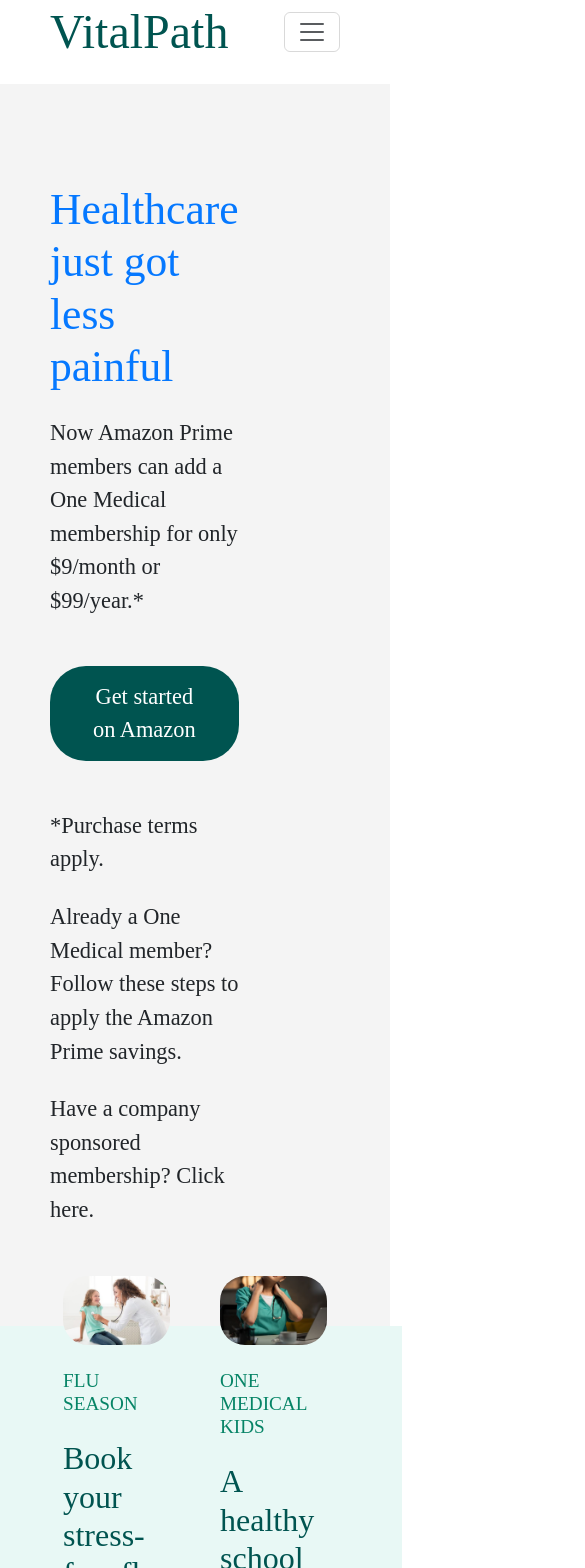
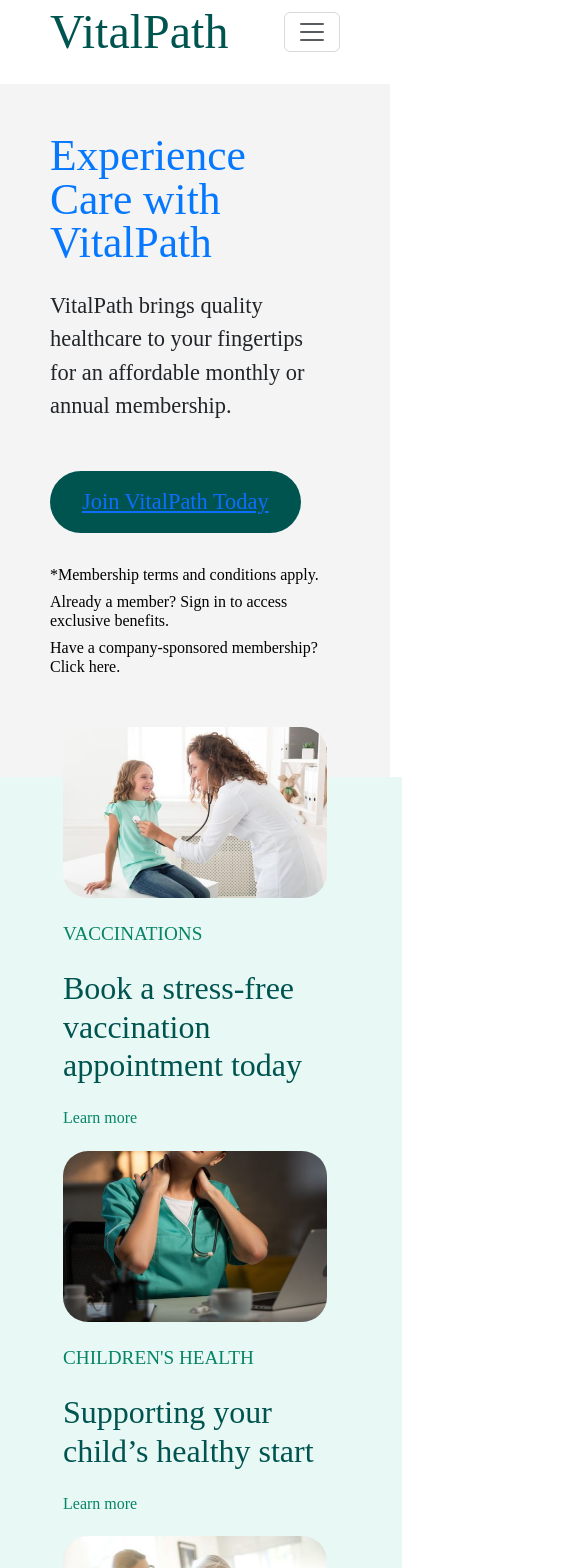
Before and after one commit to LinoKhan1/healthcare, a React (Vite) app: page / in a window 390 px wide. Shown: the part 20-1588 px from the top of the page, 585 px wide, since content can reach past the window. Built offline with nearby package versions, Linux system fonts and the light colour scheme; a web font is replaced by a local one.

Commit message:
feat(home-page): changed texts

```diff
--- a/src/pages/home/Home.jsx
+++ b/src/pages/home/Home.jsx
@@ -1,5 +1,5 @@
 import React from "react";
-import 'bootstrap/dist/css/bootstrap.min.css';
+import { Link } from "react-router-dom";
 import './home.scss';
 import { FontAwesomeIcon } from '@fortawesome/react-fontawesome';
 import Care_one from '../../assets/images/care_one.png';
@@ -9,8 +9,6 @@
 import { faCheckCircle } from '@fortawesome/free-solid-svg-icons';
 import { faMedrt, faAirbnb, faGoogle, faMedium } from '@fortawesome/free-brands-svg-icons';
 import Medical from '../../assets/video/medical.mp4';
-import '../../styles/global.scss';
-
 
 const Home = () => {
     return (
@@ -20,276 +18,234 @@
                     {/** Hero Section */}
                     <div className="hero-section">
                         <section className="section">
-
                             <div className="row">
-                                <div className="col">
+                                <div className="col-lg-7">
+                                    <div className="hero-text">
                                         <h1 className="display-1">
-                                        Healthcare just got less painful
+                                            Experience Care with VitalPath
                                         </h1>
                                         <p>
-                                        Now Amazon Prime members can add a One Medical membership for only $9/month or $99/year.*
-                                    </p>
-                                    <button className="primary-btn">Get started on Amazon</button>
-                                    <p>
-                                        *Purchase terms apply.
-                                    </p>
-                                    <p>
-                                        Already a One Medical member? Follow these steps to apply the Amazon Prime savings.
-                                    </p>
-                                    <p>
-                                        Have a company sponsored membership? Click here.
+                                            VitalPath brings quality healthcare to your fingertips for an affordable monthly or annual membership.
                                         </p>
 
+                                        <button className="primary-btn">
+                                            <Link className="link" to="/contact">
+                                                Join VitalPath Today
+                                            </Link>
+                                        </button>
+                                        <h3>
+                                            *Membership terms and conditions apply.
+                                        </h3>
+                                        <h3>
+                                            Already a member? Sign in to access exclusive benefits.
+                                        </h3>
+                                        <h3>
+                                            Have a company-sponsored membership? Click here.
+                                        </h3>
                                     </div>
-                                <div className="col">
-                                    <img src="" alt="" />
-
+                                </div>
+                                <div className="col-lg-5 hero-image">
+                                    {/* Add an image or animation here */}
+                                </div>
+                            </div>
+                        </section>
                     </div>
 
-                            </div>
-                        </section>
-
-
-                    </div>
-
-
                     {/** Services Section */}
-
                     <div className="services-section">
                         <section className="section">
                             <div className="row service-preview">
-
                                 <div className="col">
                                     <img className="img-fluid" src={Care_three} alt="" />
                                     <h1>
-                                        FLU SEASON
+                                        VACCINATIONS
                                     </h1>
                                     <h2>
-                                        Book your stress-free flu shot today
+                                        Book a stress-free vaccination appointment today
                                     </h2>
                                     <h3>
                                         Learn more
                                     </h3>
-
-
                                 </div>
                                 <div className="col">
                                     <img className="img-fluid" src={Care_one} alt="" />
-                                    <h1>ONE MEDICAL KIDS</h1>
-                                    <h2>A healthy school year starts here</h2>
-                                    <h3>Learn more </h3>
-
+                                    <h1>CHILDREN'S HEALTH</h1>
+                                    <h2>Supporting your child’s healthy start</h2>
+                                    <h3>Learn more</h3>
                                 </div>
                                 <div className="col">
                                     <img className="img-fluid" src={Care_two} alt="" />
-                                    <h1>AMAZON PHARMACY</h1>
-                                    <h2>Finally, a pharmacy that really delivers</h2>
-                                    <h3>Learn more </h3>
-
+                                    <h1>PHARMACY SERVICES</h1>
+                                    <h2>Convenient, reliable pharmacy delivery options</h2>
+                                    <h3>Learn more</h3>
                                 </div>
                             </div>
                             <div className="row view-services">
                                 <h1 className="display-1">
-
-                                    Get care today for
+                                    Get personalized care for
                                 </h1>
                                 <h1 className="display-1">
-                                    erectile dysfunction
-
+                                    all your healthcare needs
                                 </h1>
                                 <h3>
+                                    <Link to="/services">
                                         See all our services
+                                    </Link>
                                 </h3>
-
                             </div>
                         </section>
                     </div>
 
-
-
                     {/** About Section */}
+                    <div className="about-section">
                         <section className="section">
-                        <div className="about-section">
                             <div className="preview">
                                 <h1 className="display-1">
-                                    Fall in love with your doctor’s office
+                                    Discover the VitalPath Difference
                                 </h1>
                                 <p>
-                                    We accept most major health insurance plans for scheduled in-office and remote visits just like a typical doctor’s office, but we make it faster, easier, and more enjoyable to get care.
-
-
+                                    VitalPath accepts most major health insurance plans for in-office and virtual appointments. We provide fast, friendly, and personalized healthcare.
                                 </p>
-                                <h3> See if we're in network with your insurance</h3>
-
+                                <h3>Check if your insurance is accepted</h3>
                             </div>
-
                             <div className="row">
                                 <div className="col">
                                     <FontAwesomeIcon icon={faMedrt} style={{ color: '#00ab6c', fontSize: '5rem' }} />
-                                    <p>Same/next-day appointments, in person or over video, that start on time</p>
+                                    <p>Convenient, same-day or next-day appointments</p>
                                     <h3>Learn more</h3>
-
                                 </div>
                                 <div className="col">
                                     <FontAwesomeIcon icon={faMedrt} style={{ color: '#00ab6c', fontSize: '5rem' }} />
-                                    <p>Longer appointments so you don’t feel rushed</p>
+                                    <p>Extended appointment times so you never feel rushed</p>
                                     <h3>Discover the difference</h3>
-
-
                                 </div>
                                 <div className="col">
                                     <FontAwesomeIcon icon={faMedrt} style={{ color: '#00ab6c', fontSize: '5rem' }} />
-                                    <p>Drop-in lab services at our offices to save you extra trips</p>
+                                    <p>Comprehensive lab services at our locations</p>
                                     <h3>Explore lab services</h3>
-
                                 </div>
                             </div>
                             <div className="row">
                                 <div className="col">
                                     <FontAwesomeIcon icon={faMedrt} style={{ color: '#00ab6c', fontSize: '5rem' }} />
-                                    <p>Covering everything from physicals and chronic care to mental health</p>
-                                    <h3>Explore care</h3>
-
+                                    <p>Access to virtual consultations and telemedicine</p>
+                                    <h3>Start a virtual visit</h3>
                                 </div>
                                 <div className="col">
                                     <FontAwesomeIcon icon={faMedrt} style={{ color: '#00ab6c', fontSize: '5rem' }} />
-                                    <p>Primary care offices in many US cities</p>
-                                    <h3>Visit us</h3>
-
-
+                                    <p>Personalized healthcare plans tailored to you</p>
+                                    <h3>Get a custom plan</h3>
                                 </div>
                                 <div className="col">
                                     <FontAwesomeIcon icon={faMedrt} style={{ color: '#00ab6c', fontSize: '5rem' }} />
-                                    <p>
-
-                                        Compassionate providers who are experts at medicine and caring
-                                    </p>
-                                    <h3>Find a provider</h3>
-
+                                    <p>Wellness programs for long-term health</p>
+                                    <h3>Explore wellness programs</h3>
                                 </div>
                             </div>
-
+                        </section>
                     </div>
-
-                    </section>
 
                     {/** Membership Section */}
                     <div className="membership-section">
                         <section className="section">
-
                             <div className="row list-options">
                                 <div className="col">
                                     <h1>
-                                        Membership gives you access to our app where you can:
+                                        VitalPath Membership includes:
                                     </h1>
                                     <ul>
                                         <li>
                                             <span><FontAwesomeIcon className="check" icon={faCheckCircle} />
-                                                Get 24/7 on-demand care nationwide via Video Chat or Treat Me Now at no extra cost
+                                                Get 24/7 on-demand care nationwide via Video Chat or Treat Me Now at no extra cost.
                                             </span>
-
                                         </li>
                                         <li>
                                             <span><FontAwesomeIcon className="check" icon={faCheckCircle} />
-                                                Get 24/7 on-demand care nationwide via Video Chat or Treat Me Now at no extra cost
+                                                Schedule same/next-day appointments easily.
                                             </span>
-
                                         </li>
                                         <li>
                                             <span><FontAwesomeIcon className="check" icon={faCheckCircle} />
-                                                Get 24/7 on-demand care nationwide via Video Chat or Treat Me Now at no extra cost
+                                                Access lab services at our offices to save you extra trips.
                                             </span>
-
                                         </li>
                                         <li>
                                             <span><FontAwesomeIcon className="check" icon={faCheckCircle} />
-                                                Get 24/7 on-demand care nationwide via Video Chat or Treat Me Now at no extra cost
+                                                Get expert care from compassionate providers.
                                             </span>
-
                                         </li>
                                         <li>
                                             <span><FontAwesomeIcon className="check" icon={faCheckCircle} />
-                                                Get 24/7 on-demand care nationwide via Video Chat or Treat Me Now at no extra cost
+                                                Access primary care offices in many US cities.
                                             </span>
-
+                                        </li>
+                                        <li>
+                                            <span><FontAwesomeIcon className="check" icon={faCheckCircle} />
+                                                Receive personalized treatment for your health needs.
+                                            </span>
                                         </li>
                                     </ul>
-                                    <h3>Learn more about One Medical membership</h3>
-
+                                    <h3>Learn more about VitalPath membership</h3>
                                 </div>
                                 <div className="col">
                                     <img className="img-fluid" src={Membership} alt="" />
-
                                 </div>
                             </div>
                             <div className="row join">
-                                <h1 className="display-1">Membership costs only $199/year.</h1>
-                                <h2>Learn more about membership </h2>
+                                <div className="col">
+                                    <h1 className="display-1">Join for just $199/year.</h1>
+                                    <h2>Learn more about membership</h2>
                                     <button className="secondary-btn">Join now</button>
-
                                 </div>
-                        </section>
-
-                    </div>
-
-
-                    {/** Testimonial Section */}
-
-                    <div className="testimonial-section">
-                        <section className="section">
-                            <h1>See what makes One Medical different</h1>
-                            <div className="testimonial-video">
-                                <video width="1200" controls>
-                                    <source src={Medical} type="video/mp4" />
-
-                                    Your browser does not support the video tag.
-
-                                </video>
-
-
                             </div>
                         </section>
                     </div>
 
+                    {/** Testimonial Section */}
+                    <div className="testimonial-section">
+                        <section className="section">
+                            <h1 className="display-1">Why Patients Choose VitalPath</h1>
+                            <div className="testimonial-video">
+                                <video width={1200} className="img-fluid" controls>
+                                    <source src={Medical} type="video/mp4" />
+                                    Your browser does not support the video tag.
+                                </video>
+                            </div>
+                        </section>
+                    </div>
 
                     {/** Partners Section */}
+                    <div className="partners-section">
                         <section className="section">
-                        <div className="partners-section">
-                            <h1>We’re an employee benefit at 8,500+ companies
-                            </h1>
-                            <div className="row">
-
-                                <div className="brand-icons">
+                            <h1 className="display-1">Trusted by Top Employers Nationwide</h1>
+                            <div className="row brand-icons" >
+                                <div className="col">
                                     <span className="icon">
                                         <FontAwesomeIcon icon={faAirbnb} size="4x" />
                                     </span>
+                                </div>
+                                <div className="col">
                                     <span className="icon">
                                         <FontAwesomeIcon icon={faGoogle} size="4x" />
                                     </span>
+                                </div>
+                                <div className="col">
                                     <span className="icon">
                                         <FontAwesomeIcon icon={faMedrt} size="4x" />
                                     </span>
+                                </div>
+                                <div className="col">
                                     <span className="icon">
                                         <FontAwesomeIcon icon={faMedium} size="4x" />
                                     </span>
                                 </div>
-                                <h3>Learn more about One Medical membership</h3>
-
                             </div>
-
+                            <h3>Learn more about VitalPath membership</h3>
+                        </section>
                     </div>
-
-
-                    </section>
-
-
-
-
                 </div>
-
             </div>
         </>
-
     );
 }
 
--- a/src/pages/home/home.scss
+++ b/src/pages/home/home.scss
@@ -2,11 +2,35 @@
 
 /* Hero Section */
 .hero-section {
+    background-color: #f4f4f4;
+
+    .section {
+        padding: 0px 0px 50px 50px;
+    }
+
+    .col-lg-7 {
+        .hero-text {
+            width: 80%;
+            margin: 50px 0;
+
             h1 {
                 color: #0578FF;
+                line-height: 1;
+            }
+
+            h3 {
+                font-size: 1rem;
+                margin: 8px 0px;
+                color: #000;
+            }
 
         }
-    background-color: #f4f4f4;
+    }
+
+    .hero-image {
+        background-image: url('../../assets/images/home-hero-image.webp');
+        background-size: cover;
+    }
 }
 
 
@@ -14,22 +38,21 @@
 .services-section {
 
     .section {
-        padding-left: 0;
-        padding-right: 0;
-        padding-top: 0;
+        padding: 0px;
     }
 
 
     .service-preview {
         background-color: #e8f8f5;
         padding: 0 50px;
+        display: flex;
+        flex-wrap: wrap;
 
-        h1,
-        h2,
-        h3 {
-            margin-top: 24px;
-            margin-bottom: 24px;
+        col {
+            flex: 1;
         }
+
+
 
         h1 {
             font-size: 1.2rem;
@@ -38,8 +61,7 @@
         }
 
         h2 {
-            font-size: 2rem;
-            font-family: 'GT-Super Regular';
+
             color: #005450;
         }
 
@@ -61,13 +83,12 @@
 
     }
 
-
     /* View Services */
     .view-services {
         text-align: center;
         position: relative;
-        padding-top: 50px;
-        padding-bottom: 50px;
+        margin-top: 50px;
+
 
         h1 {
             color: #005450;
@@ -76,10 +97,15 @@
 }
 
 /* About Section */
+.home-page {
     .about-section {
 
         text-align: center;
         margin: auto;
+
+        .section {
+            padding: 50px 50px;
+        }
 
         h1 {
             color: #005450;
@@ -89,19 +115,37 @@
         .preview {
             width: 60%;
             margin: auto;
-        padding: 50px 0;
+            margin-bottom: 50px;
+        }
+
+        .row {
+            display: flex;
+            flex-wrap: wrap;
+
+            .col {
+                flex: 1;
             }
         }
+    }
+
+}
+
 
 /** Membership Section */
 .membership-section {
 
     .section {
-        padding: 75px 0;
+        padding: 75px 0px 0px 0px;
     }
 
     .list-options {
         padding: 0 50px;
+        display: flex;
+        flex-wrap: wrap;
+
+        .col {
+            flex: 1;
+        }
     }
 
     h1 {
@@ -137,26 +181,25 @@
         padding: 75px 0;
         background: linear-gradient(180deg, #005450 56.17%, #abcc76 215.69%);
 
-        button {
-            background-color: #FFC776;
-            color: #004D49;
-            padding: 14px 32px;
-            width: 15%;
-            margin: auto;
 
-
-        }
     }
 }
 
 /** Testimonial */
+.home-page {
     .testimonial-section {
         text-align: center;
+        .section{
+            padding: 0px 50px;
+        }
 
         h1 {
             color: #068466;
         }
     }
+
+}
+
 
 /* Partner */
 .partners-section {
@@ -183,3 +226,113 @@
         /* Change color if needed */
     }
 }
+
+// Media Queries
+@media only screen and (max-width: 1200px) {
+
+    // Membership Section
+    .membership-section {
+        .list-options {
+            h1 {
+                font-size: 3rem;
+            }
+
+            li {
+                font-size: 1.2rem;
+            }
+        }
+    }
+}
+
+@media only screen and (max-width: 992px) {
+
+    // Services section
+    .services-section {
+        .service-preview {
+            .col {
+                h1 {
+                    font-size: 1rem;
+                }
+
+                h2 {
+                    font-size: 1.4rem;
+                }
+            }
+        }
+    }
+
+    // Membership Section
+    .membership-section {
+        .list-options {
+            h1 {
+                font-size: 4rem;
+            }
+
+            .col {
+                flex: 100%;
+                max-width: 100%;
+
+                li {
+                    font-size: 1.4rem;
+                }
+            }
+
+        }
+    }
+
+
+}
+
+@media only screen and (max-width: 768px) {
+
+    // Services section
+    .services-section {
+        .service-preview {
+            .col {
+                flex: 100%;
+                max-width: 100%;
+                margin-bottom: 24px;
+
+                h1 {
+                    font-size: 1.2rem;
+
+                }
+
+                h2 {
+                    font-size: 2rem;
+                }
+            }
+
+        }
+    }
+
+    // About Section
+    .home-page {
+        .about-section {
+            .preview {
+                width: 100%;
+            }
+
+            .row {
+                .col {
+                    flex: 100%;
+                    max-width: 100%;
+
+                }
+            }
+        }
+
+    }
+
+    // Membership Section
+    .membership-section {
+        .list-options {
+            h1 {
+                font-size: 3rem;
+            }
+        }
+    }
+
+
+
+}
```
Also changed, not shown: src/assets/images/home-hero-image.webp (added). Lines whose indentation alone changed are shown as unchanged.
